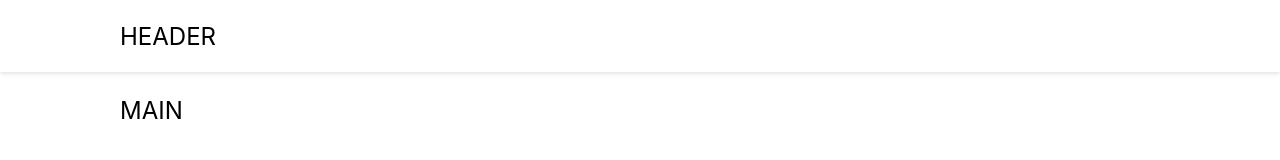
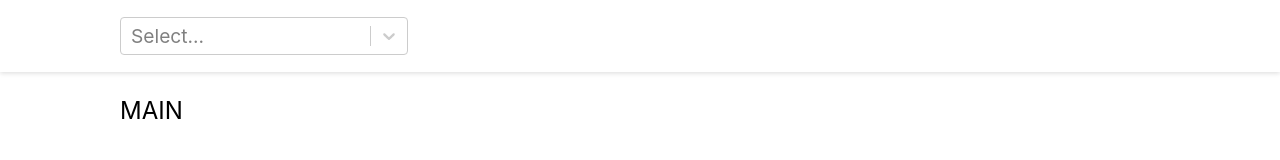
Before and after one commit to ikostov91/react-stock-exchange-demo, a React (Create React App) app: page / in a window 1280 px wide. Shown: the top 160 px of the page. Built offline with nearby package versions, Linux system fonts and the light colour scheme.

Commit message:
Added dropdown component with react-select

```diff
--- a/package.json
+++ b/package.json
@@ -9,6 +9,7 @@
     "react": "^18.2.0",
     "react-dom": "^18.2.0",
     "react-scripts": "5.0.1",
+    "react-select": "^5.7.3",
     "sass": "^1.62.1",
     "web-vitals": "^2.1.4"
   },
--- a/src/App.js
+++ b/src/App.js
@@ -1,9 +1,9 @@
+import Header from "./layout/header";
+
 function App() {
   return (
     <div className="App">
-      <header className="header">
-        <span>HEADER</span>
-      </header>
+      <Header />
       <main className="main">
         <span>MAIN</span>
       </main>
--- /dev/null
+++ b/src/assets/styles/components/dropdown-selector.scss
@@ -0,0 +1,4 @@
+.dropdown-selector {
+  font-size: 0.8em;
+  min-width: 15em;
+}
--- a/src/assets/styles.scss
+++ b/src/assets/styles/styles.scss
@@ -1,3 +1,5 @@
+@import './components/dropdown-selector.scss';
+
 .container {
   width: 1200px;
   margin: 0 auto;
--- /dev/null
+++ b/src/components/form-components/dropdown-selector.js
@@ -0,0 +1,19 @@
+import Select from 'react-select';
+
+const DropdownSelector = ({ value = null, options = [] }) => {
+  return (
+    <Select
+      className="dropdown-selector"
+      classNamePrefix="select"
+      defaultValue={null}
+      isDisabled={false}
+      isLoading={false}
+      isClearable
+      isSearchable
+      name="dropdown-selector"
+      options={options}
+    />
+  );
+};
+
+export default DropdownSelector;
--- a/src/index.scss
+++ b/src/index.scss
@@ -1,4 +1,4 @@
-@import './assets/styles.scss';
+@import './assets/styles/styles.scss';
 
 body {
   margin: 0;
--- /dev/null
+++ b/src/layout/header.js
@@ -0,0 +1,19 @@
+import DropdownSelector from "../components/form-components/dropdown-selector";
+
+const options = [{
+  value: 1,
+  label: 'Option 1'
+}, {
+  value: 2,
+  label: 'Option 2'
+}]
+
+const Header = () => {
+  return (
+    <header className="header">
+      <DropdownSelector value={null} options={options} />
+    </header>
+  );
+};
+
+export default Header;
```
Also changed, not shown: 1 other file (tests, documents, lock files or other folders).
